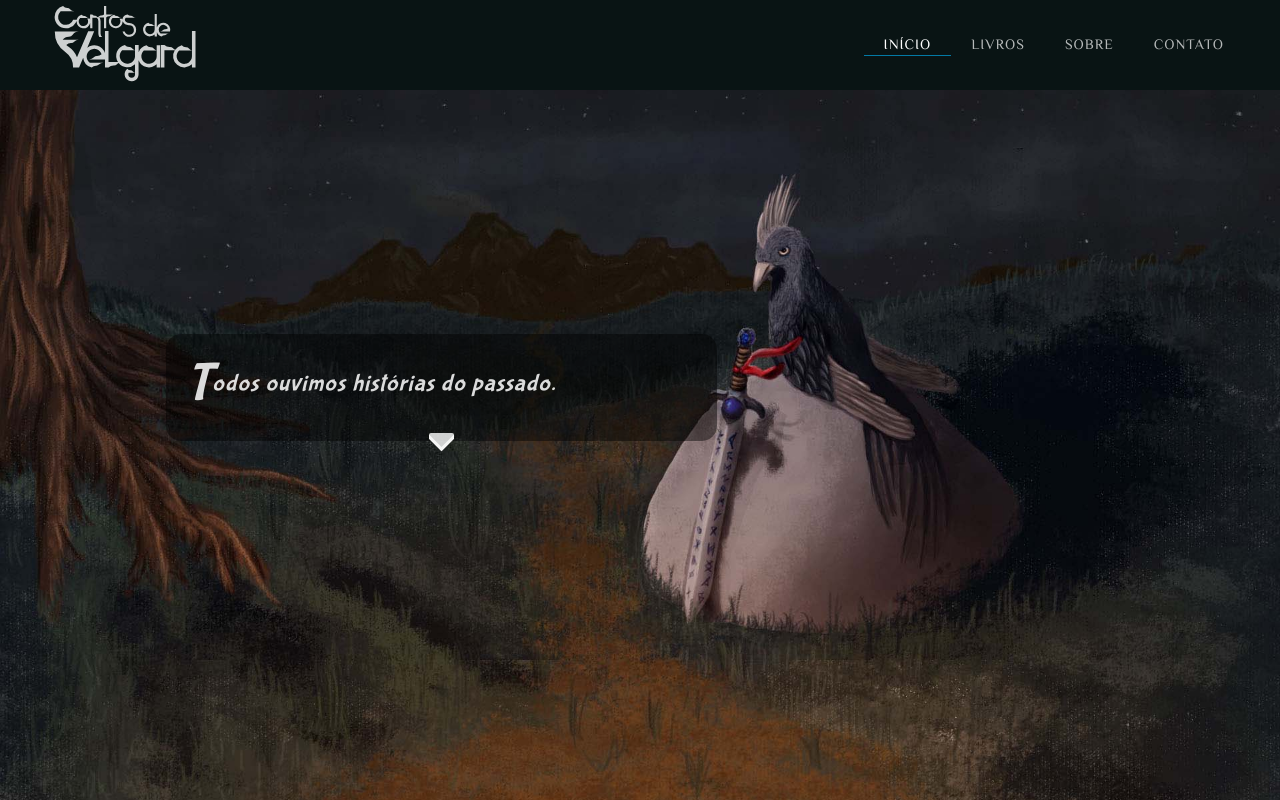
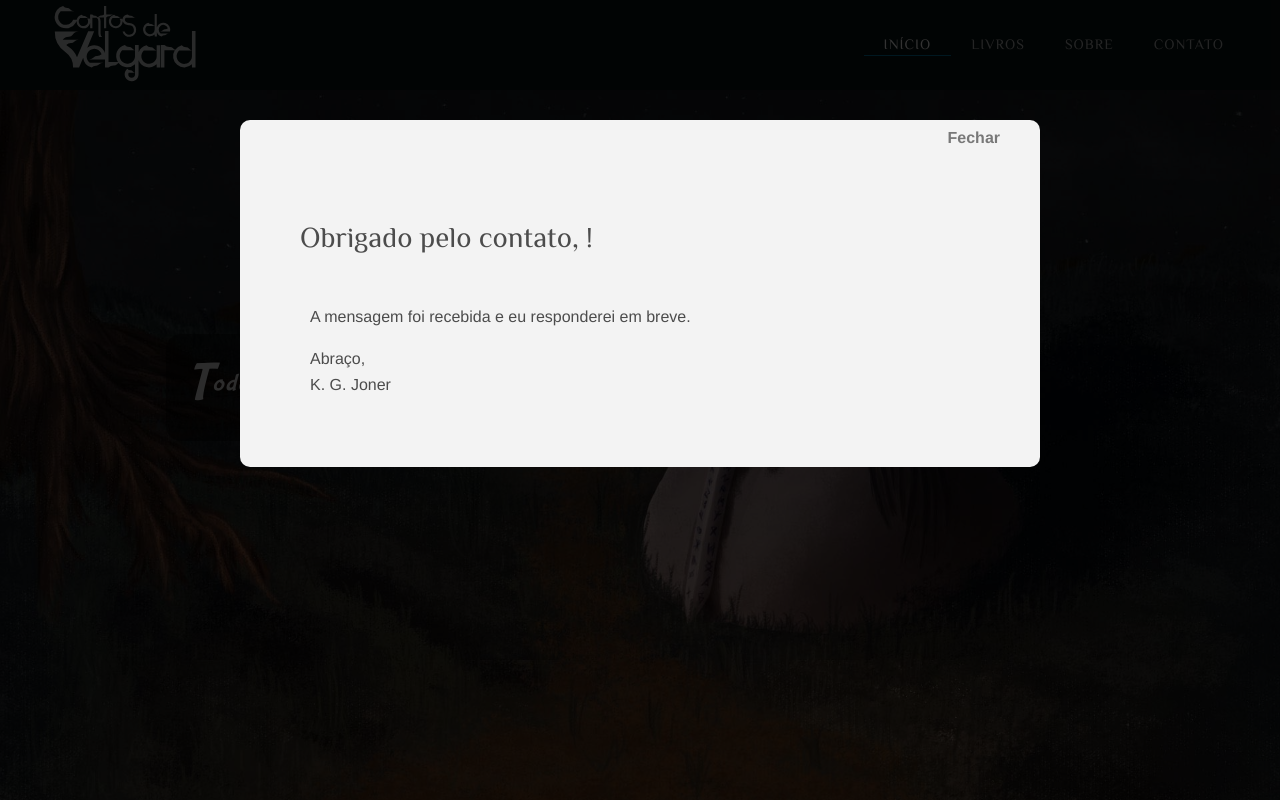
Before and after one commit to kgjoner/my-dev-website-in-vue, a Vue app: page / in a window 1280 px wide. Shown: the top 800 px of the page. Built offline with nearby package versions, Linux system fonts and the light colour scheme; a web font is replaced by a local one.

Commit message:
Repair form and favicon

```diff
--- a/src/components/home/BookCard.vue
+++ b/src/components/home/BookCard.vue
@@ -43,6 +43,7 @@ export default {
        this.$refs.color.classList.add(this.backClass);
        this.$refs.genre.style.borderColor = `${this.backColor}`;
        this.$refs.button.style.backgroundColor = `${this.backColor}`;
+       this.$refs.button.classList.add(this.backClass);
        if(this.genre=="Novela"){
            this.$refs.card.classList.add('short-img')
        }
@@ -342,6 +343,18 @@ export default {
     text-decoration: none;
 }
 
+.book-info a.cds:hover {
+    background-color: #3976c7 !important;
+}
+
+.book-info a.aap:hover {
+    background-color: #7e48bbf1 !important;
+}
+
+.book-info a.cdc:hover {
+    background-color: rgb(236, 61, 73) !important;
+}
+
 @media(max-width: 960px) {
     .book-card {
         width: calc(90vw - 50px);
--- a/src/components/home/Contact.vue
+++ b/src/components/home/Contact.vue
@@ -26,15 +26,15 @@
                 </div>
             </div>
         </div>
-        <b-form name="contact" method="POST" data-netlify="true" action="/" class="contact-form">
+        <b-form name="contact" method="POST" data-netlify="true" class="contact-form">
             <h2>Deixe uma mensagem!</h2>
             <hr>
             <b-col md="12" sm="12">
                 <b-form-group label-for="contact-name">
-                    <b-form-input id="contact-name" type="text" required placeholder="Nome"/>
+                    <b-form-input id="contact-name" type="text" v-model="name" required placeholder="Nome"/>
                 </b-form-group>
                 <b-form-group label-for="contact-email">
-                    <b-form-input id="contact-email" type="text" required placeholder="Email"/>
+                    <b-form-input id="contact-email" type="text" v-model="email" required placeholder="Email"/>
                 </b-form-group>
             </b-col>
             <b-col md="12" sm="12">
@@ -43,18 +43,34 @@
                 </b-form-group>
             </b-col>
             <b-col class="send">
-                <b-button type="submit" variant="primary">Enviar</b-button>
+                <b-button type="submit" variant="primary" @click="showSuccess">Enviar</b-button>
             </b-col>
         </b-form>
+        <SuccessPopup :name="name"/>
     </div>
 </template>
 
 <script>
+import SuccessPopup from './SuccessPopup'
+
 export default {
     name: "Contact",
+    components: { SuccessPopup },
     data: function() {
         return {
-            text: ''
+            name: '',
+            text: '',
+            email: ''
+        }
+    },
+    methods: {
+        showSuccess() {
+            const checkedName = this.name.split(' ').join('')
+            const checkedEmail = this.email.split(' ').join('')
+            const checkedText = this.text.split(' ').join('')
+            if(checkedName != '' && checkedEmail != '' && checkedText != '') {
+                document.getElementsByClassName('success-popup-bg')[0].style.display = 'block';
+            }
         }
     }
 }
--- /dev/null
+++ b/src/components/home/SuccessPopup.vue
@@ -0,0 +1,81 @@
+<template>
+    <div class="success-popup-bg">
+        <button class="close" @click="closePopup">Fechar</button>
+        <div class="success-popup">
+            <h2>Obrigado pelo contato, {{name}}!</h2>
+            <p>A mensagem foi recebida e eu responderei em breve.</p>
+            <h6>Abraço,</h6>
+            <p>K. G. Joner</p>
+        </div>
+    </div>
+</template>
+
+<script>
+export default {
+    name: "SuccessPopup",
+    props: ['name'],
+    methods: {
+        closePopup() {
+            document.getElementsByClassName('success-popup-bg')[0].style.display = 'none';
+        }
+    }
+}
+</script>
+
+<style>
+
+.success-popup-bg {
+    /* display: none; */
+    position: fixed;
+    top: 0;
+    left: 0;
+    height: 100vh;
+    width: 100vw;
+    padding-top: 120px;
+    background-color: rgba(0,0,0,0.8);
+    z-index: 100;
+}
+
+.success-popup {
+    background: #f3f3f3;
+    width: 800px;
+    max-width: 80vw;
+    margin: 0 auto;
+    border-radius: 10px;
+    padding: 50px;
+    text-align: left;
+    color: #4c4c4c;
+}
+
+.success-popup-bg .close {
+    position: relative;
+    top: 10px;
+    right: calc(50vw - 400px + 40px);
+    outline: none;
+    font-size: 1rem;
+    /* text-decoration: underline; */
+    text-shadow: none;
+}
+
+#contact .success-popup-bg .success-popup h2 {
+    margin-bottom: 50px;
+    margin-top: 50px;
+}
+
+#contact .success-popup-bg .success-popup p {
+    margin-left: 20px;
+    margin-bottom: 20px;
+}
+
+#contact .success-popup-bg .success-popup h6 {
+    margin-left: 20px;
+    margin-bottom: 5px;
+}
+
+@media(max-width: 960px) {
+   .success-popup-bg .close {
+        right: calc(50vw - 42% + 40px);
+   }
+}
+
+</style>
```
Also changed, not shown: 1 other file (tests, documents, lock files or other folders).
